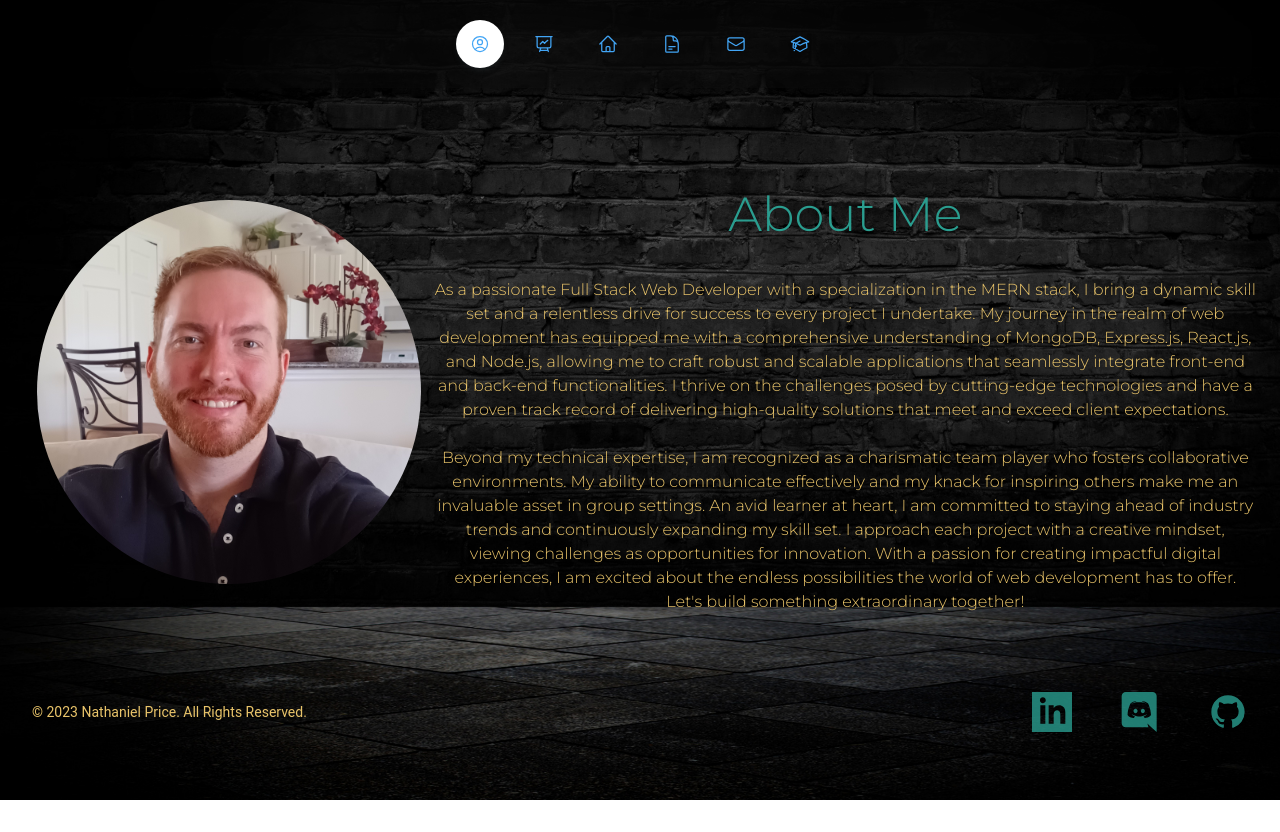
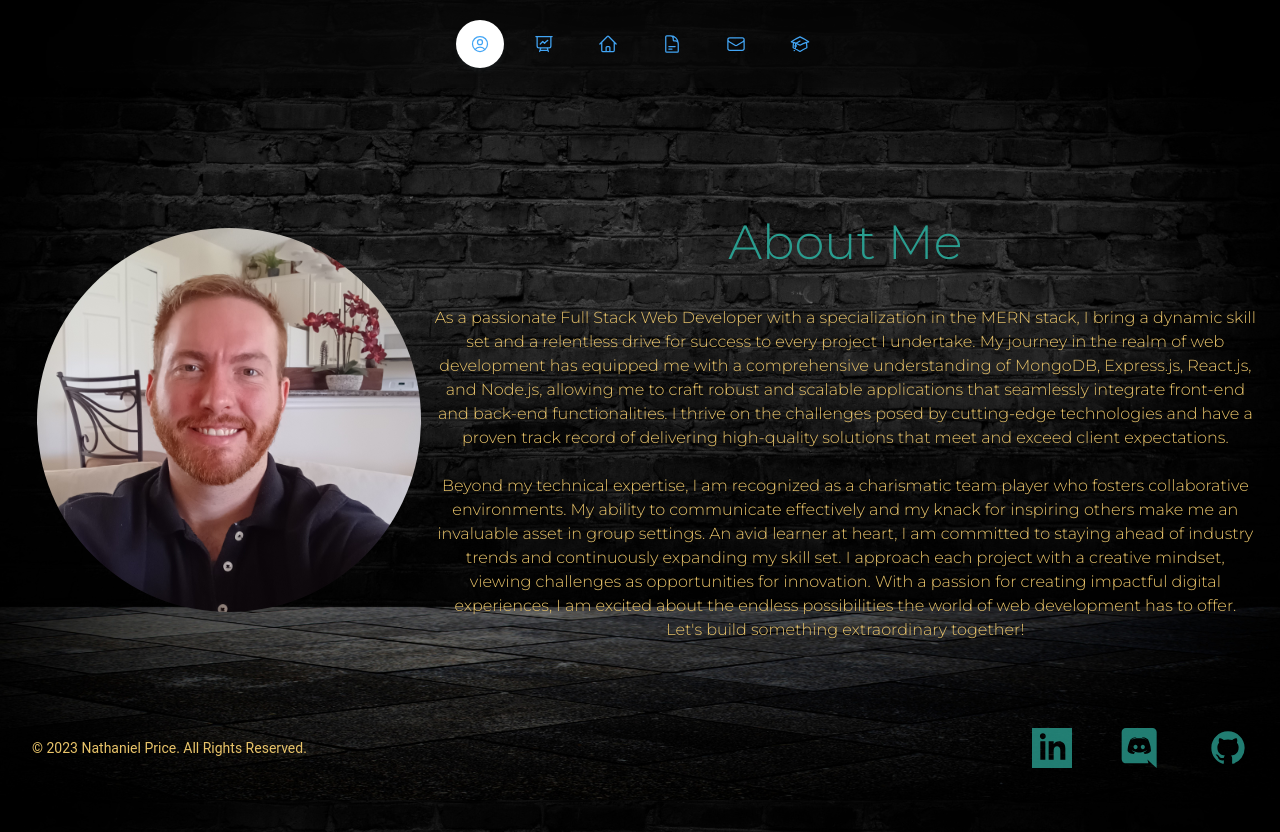
Before and after one commit to newprice247/React-Portfolio, a React (Vite) app: page /about in a window 1280 px wide. Before the commit the page ends 800 px from the top, so only its background shows below. Built offline with nearby package versions, Linux system fonts and the light colour scheme.

Commit message:
fix certs page margin bottom: more space between certs for easier readability, fix footer position on about page

```diff
--- a/src/pages/AboutPage.jsx
+++ b/src/pages/AboutPage.jsx
@@ -15,9 +15,11 @@ export default function AboutPage() {
         viewport={{ once: true }}
         animate={{ y: 10 }}
         transition={{ delay: .3, duration: .7 }}
-        className="flex flex-wrap mt-40 justify-center items-center">
+        className="flex flex-wrap mt-40 justify-center items-center xl:h-[60vh]"
+        >
+
         <div
-          className="w-full  sm:w-full md:w-full lg:w-1/3 xl:w-1/3 flex justify-center items-center"
+          className="w-full sm:w-full md:w-full lg:w-1/3 xl:w-1/3 flex justify-center items-center"
         >
           <img
             alt="Nathan Price"
@@ -26,7 +28,7 @@ export default function AboutPage() {
           />
         </div>
         <div
-          className="text-myColor-3 mt-5 h-full w-full sm:w-full md:w-full lg:w-2/3 xl:w-2/3"
+          className="text-myColor-3 mt-5 h-full w-full sm:w-full md:w-full lg:w-2/3 xl:w-2/3 flex flex-col justify-center items-center"
         >
           <h1 variant="h2" className="mb-10 text-5xl text-myColor-2">
             About Me
--- a/src/pages/CertsPage.jsx
+++ b/src/pages/CertsPage.jsx
@@ -4,7 +4,7 @@ import { motion }from "framer-motion";
 function Cert(props) {
   return (
       <div
-      className="flex items-center justify-center flex-col gap-4 mb-10"
+      className="flex items-center justify-center flex-col gap-4 mb-[14rem]"
       >
           <img
           src={props.image}
--- a/src/pages/ContactPage.jsx
+++ b/src/pages/ContactPage.jsx
@@ -74,7 +74,7 @@ export default function Contact() {
                                 className={`shadow-sm bg-gray-50 border border-gray-300 text-gray-900 text-sm rounded-lg focus:ring-primary-500 focus:border-primary-500 block w-full p-2.5 dark:bg-gray-700 dark:border-gray-600 dark:placeholder-gray-400 dark:text-white dark:focus:ring-primary-500 dark:focus:border-primary-500 dark:shadow-sm-light ${
                                     emailError ? "border-red-500" : ""
                                 }`}
-                                placeholder="name@flowbite.com"
+                                placeholder="example@email.com"
                                 required
                                 onBlur={handleEmailBlur}
                             />
@@ -101,7 +101,7 @@ export default function Contact() {
                                 className={`block p-3 w-full text-sm text-gray-900 bg-gray-50 rounded-lg border border-gray-300 shadow-sm focus:ring-primary-500 focus:border-primary-500 dark:bg-gray-700 dark:border-gray-600 dark:placeholder-gray-400 dark:text-white dark:focus:ring-primary-500 dark:focus:border-primary-500 dark:shadow-sm-light ${
                                     subjectError ? "border-red-500" : ""
                                 }`}
-                                placeholder="Let us know how we can help you"
+                                placeholder="What's this about?"
                                 required
                                 onBlur={handleSubjectBlur}
                             />
@@ -128,7 +128,7 @@ export default function Contact() {
                                 className={`block p-2.5 w-full text-sm text-gray-900 bg-gray-50 rounded-lg shadow-sm border border-gray-300 focus:ring-primary-500 focus:border-primary-500 dark:bg-gray-700 dark:border-gray-600 dark:placeholder-gray-400 dark:text-white dark:focus:ring-primary-500 dark:focus:border-primary-500 ${
                                     messageError ? "border-red-500" : ""
                                 }`}
-                                placeholder="Leave a comment..."
+                                placeholder="Your message here..."
                                 onBlur={handleMessageBlur}
                             ></textarea>
                             {messageError && (
--- a/src/pages/ProjectPage.jsx
+++ b/src/pages/ProjectPage.jsx
@@ -19,7 +19,7 @@ const projects = [
         projectDescription: "The goal of this project was to build a text editor that runs in the browser. The app is a single-page application that features a number of data persistance techniques that serve as redundancyies in the case one of the data storing options is not supported by the browser, and can function offline.",
         projectImage: "/images/texteditor1.png",
         projectLink: "https://github.com/newprice247/PWA-Text_Editor",
-        projectLink2: "https://np-pwa-text-editor-fa826b6e9b97.herokuapp.com/",
+        projectLink2: "https://pwa-text-editor-q3bk.onrender.com",
     },
     {
         projectName: "F2F Blog",
```
